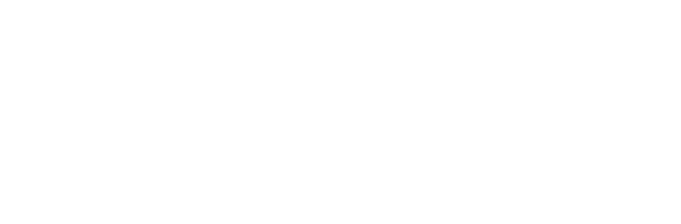
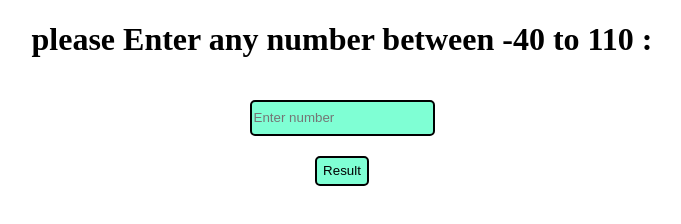
Before and after one commit to Ibrahim-wais-22/task-js1, a plain HTML site: page index.html in a window 1280 px wide. Shown: the whole page, without its empty margins (298-979 px from the left). Drawn offline with Linux system fonts and the light colour scheme.

Commit message:
tow homework js

```diff
--- a/index.html
+++ b/index.html
@@ -4,10 +4,15 @@
     <meta charset="UTF-8">
     <meta http-equiv="X-UA-Compatible" content="IE=edge">
     <meta name="viewport" content="width=device-width, initial-scale=1.0">
-    <title>Document</title>
+    <link rel="stylesheet" href="./style.css">
+    <title>Tesk one</title>
 </head>
 <body>
-
+    <h1 id="ww">please Enter any number between -40 to 110 : </h1>
+    <div class="container">
+        <input class="btn2" type="text" id="in" placeholder="Enter number" >
+        <button class="btn2" id="out">Result</button>
+    </div>
     <script src="./script.js"></script>
 </body>
 </html>
--- a/script.js
+++ b/script.js
@@ -5,3 +5,12 @@ console.log('Z '+'='+' '+z)
 // this is one task js language
 // line 1 ,2 and varibles
 // line 4 print this varibles in browser
+// -----------------------------------------------
+//-------homework tow-----------------------------
+
+
+document.getElementById("out").onclick= function(){
+    let input1 = document.getElementById("in").value;
+    // console.log("hello"+input1);
+    document.getElementById('ww').innerHTML = input1/5*9+32;
+}
--- /dev/null
+++ b/style.css
@@ -0,0 +1,18 @@
+h1{
+    margin: 10;
+    text-align: center;
+}
+.btn2{
+    height: 30px;
+    background-color: aquamarine;
+    border: 2px solid #000;
+    border-radius: 5px;
+    margin-top: 20px;
+}
+.container{
+    width: 100%;
+    display: flex;
+    flex-direction: column;
+    align-items: center;
+    justify-content: center;
+}
```
